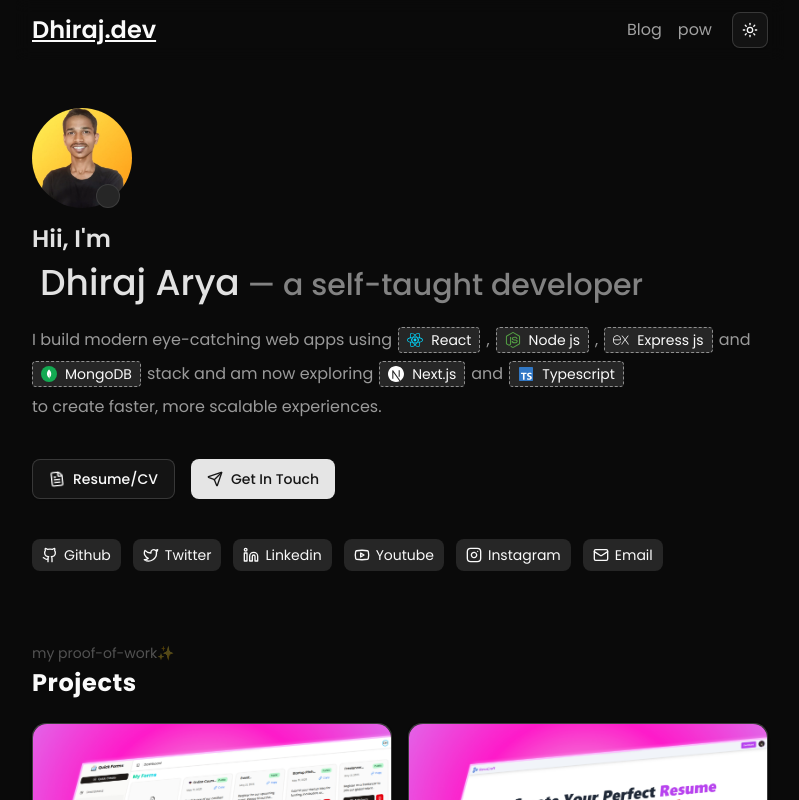
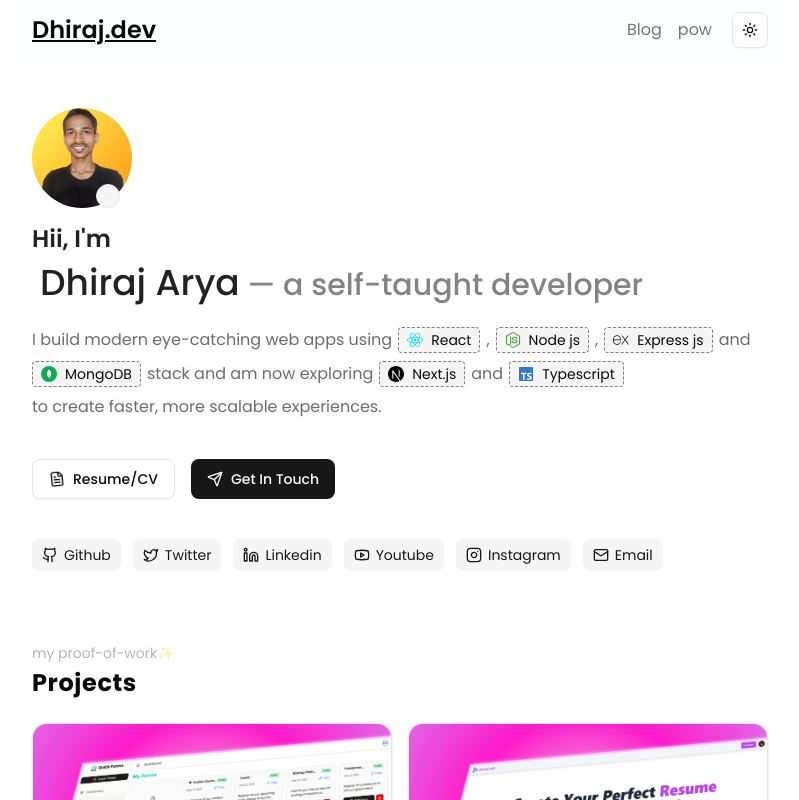
Before and after one commit to dhirajaryaa/wow-portfolio, a Next.js app: page / in a window 1280 px wide. Shown: the top 800 px of the page, without its empty margins (240-1039 px from the left). Built offline with nearby package versions, Linux system fonts and the light colour scheme.

Commit message:
feat: add theme toggle functionality and integrate next-themes

```diff
--- a/package.json
+++ b/package.json
@@ -16,6 +16,7 @@
     "clsx": "^2.1.1",
     "lucide-react": "^0.548.0",
     "next": "16.0.0",
+    "next-themes": "^0.4.6",
     "react": "19.2.0",
     "react-dom": "19.2.0",
     "react-github-calendar": "^4.5.11",
--- a/src/app/layout.jsx
+++ b/src/app/layout.jsx
@@ -4,6 +4,7 @@ import { Poppins } from "next/font/google";
 import Header from "@/components/common/Header";
 import Footer from "@/components/common/Footer";
 import Quotes from "@/components/common/Quotes";
+import { ThemeProvider } from "@/components/common/ThemeProvider";
 
 const poppins = Poppins({
   subsets: ["latin"],
@@ -19,14 +20,21 @@ export const metadata = {
 
 export default function RootLayout({ children }) {
   return (
-    <html lang="en" className="dark">
+    <html lang="en" suppressHydrationWarning>
       <body className={`${poppins.className} antialiased`}>
+        <ThemeProvider
+          attribute="class"
+          defaultTheme="system"
+          enableSystem
+          disableTransitionOnChange
+        >
           <div className="w-full mx-auto max-w-3xl scroll-smooth relative">
             <Header />
             {children}
             <Quotes />
             <Footer />
           </div>
+        </ThemeProvider>
         {/* clarity code  */}
         <Script id="clarity-script" strategy="afterInteractive">
           {`(function(c,l,a,r,i,t,y){
--- a/src/components/common/Header.jsx
+++ b/src/components/common/Header.jsx
@@ -1,6 +1,5 @@
 import Link from "next/link";
-import { Button } from "@/components/ui/button";
-import { Moon, Sun } from "lucide-react";
+import ToggleTheme from "./ToggleTheme";
 
 function Header() {
   return (
@@ -22,9 +21,7 @@ function Header() {
             >
               pow
             </Link>
-            <Button size={"icon"} variant={"outline"} className={"ml-1"}>
-              {true ? <Sun /> : <Moon />}
-            </Button>
+            <ToggleTheme />
           </div>
         </nav>
       </header>
--- /dev/null
+++ b/src/components/common/ThemeProvider.jsx
@@ -0,0 +1,10 @@
+"use client"
+import * as React from "react"
+import { ThemeProvider as NextThemesProvider } from "next-themes"
+
+export function ThemeProvider({
+    children,
+    ...props
+}) {
+    return <NextThemesProvider {...props}>{children}</NextThemesProvider>
+}
--- /dev/null
+++ b/src/components/common/ToggleTheme.jsx
@@ -0,0 +1,18 @@
+'use client'
+import { Button } from "@/components/ui/button"
+import { Moon, Sun } from "lucide-react";
+import { useTheme } from "next-themes";
+
+function ToggleTheme() {
+    const { setTheme, theme } = useTheme();
+    const changeTheme = () => {
+        setTheme(theme === "dark" ? "light" : "dark")
+    }
+    return (
+        <Button size={"icon"} variant={"outline"} onClick={changeTheme} className={"ml-1"}>
+            {true ? <Sun /> : <Moon />}
+        </Button>
+    )
+}
+
+export default ToggleTheme
```
Also changed, not shown: 1 other file (tests, documents, lock files or other folders). Lines whose indentation alone changed are shown as unchanged.
